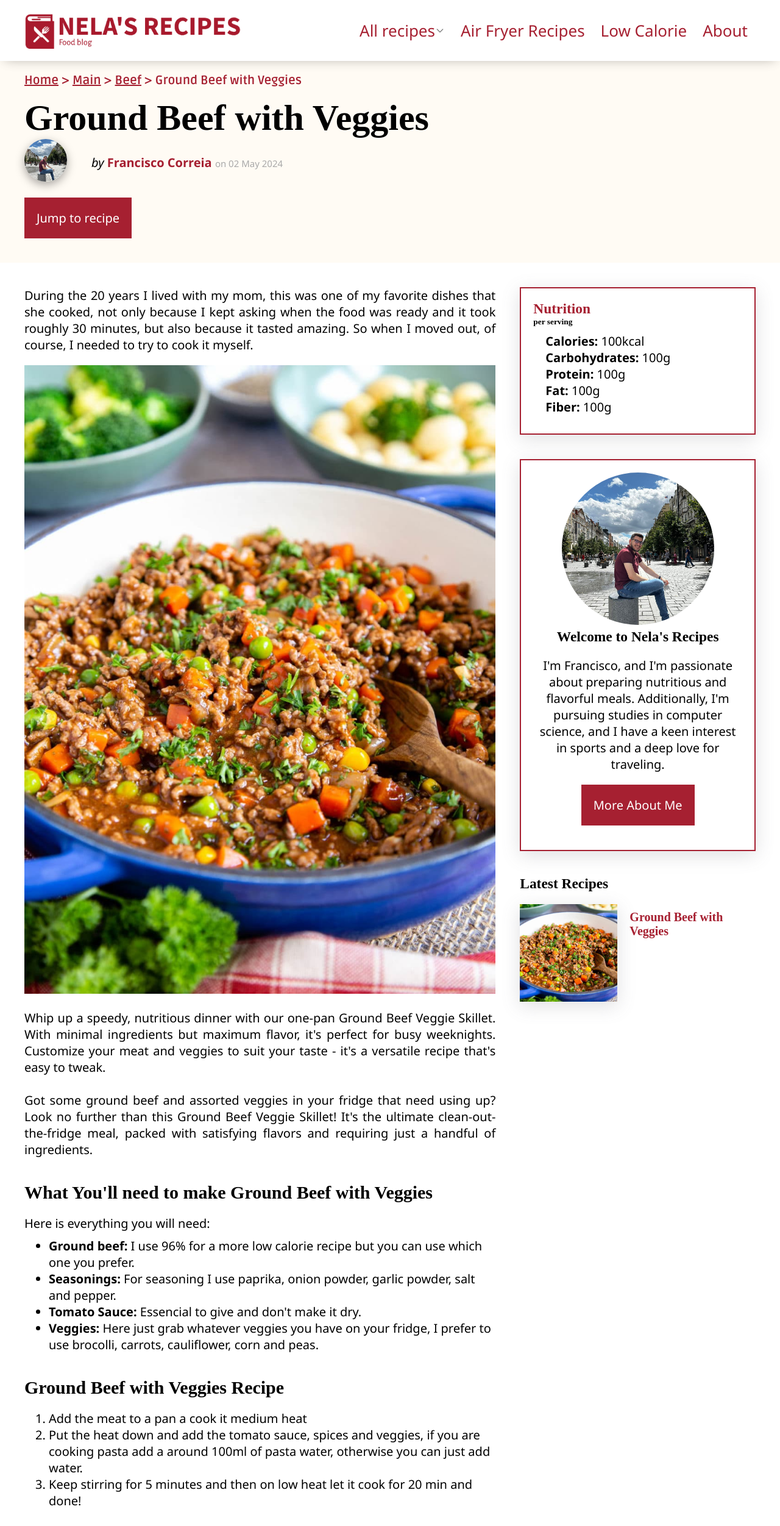
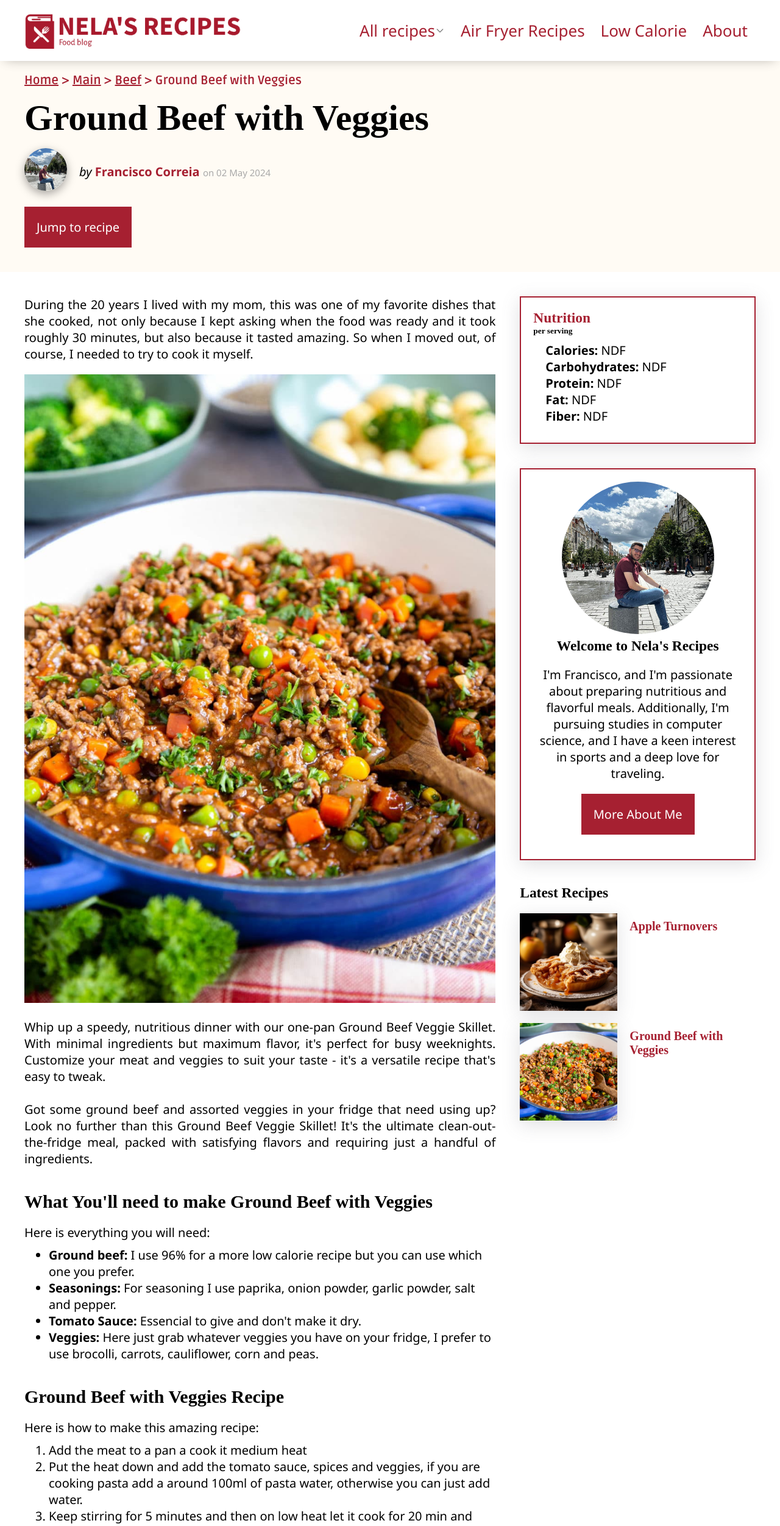
Before and after one commit to XicoCorreia/RecipeWebsite, an Angular app: page /recipes/1 in a window 1280 px wide. Shown: the top 2503 px of the page at 61% size. Built offline with nearby package versions, Linux system fonts and the light colour scheme.

Commit message:
database changes and small css changes

```diff
--- a/src/app/home/home.component.ts
+++ b/src/app/home/home.component.ts
@@ -13,13 +13,13 @@ export class HomeComponent {
     id: '',
     name: '',
     imageUrl: '',
-    steps:  [],
+    steps:  {content:[]},
     categories: [],
     date: '',
     url_steps:'',
     description: '',
     introduction:'',
-    ingredients:[],
+    ingredients:{content:[]},
     nutrituional_values: []
   };
 
--- a/src/app/recipe-page/recipe-page.component.css
+++ b/src/app/recipe-page/recipe-page.component.css
@@ -28,6 +28,7 @@
 
 #title{
     font-size: 3em;
+    margin-bottom: 0.25em;
 }
 
 .header-by {
@@ -40,7 +41,6 @@
     width: 3.5em;
     border-radius: 50%;
     box-shadow: rgba(0, 0, 0, 0.35) 0px 5px 15px;
-    margin-right: 1em;
 }
 
 #header-about{
--- a/src/app/recipe-page/recipe-page.component.html
+++ b/src/app/recipe-page/recipe-page.component.html
@@ -34,9 +34,9 @@
                 <img *ngIf="recipe.url_ingredients" src="{{recipe.url_ingredients}}" alt="ingredients_image" id="ingredients-image" >
                 <h2 id="subtitle">What You'll need to make {{recipe.name}}</h2>
                 <div class="recipe-text">
-                    Here is everything you will need:
+                    {{recipe.ingredients.introduction}}
                     <ul class="listing">
-                        <li *ngFor="let ingredient of recipe.ingredients">
+                        <li *ngFor="let ingredient of recipe.ingredients.content">
                             <b *ngIf="ingredient.title" >{{ingredient.title}}:</b>  {{ingredient.description}}
                         </li>
                     </ul>
@@ -45,8 +45,9 @@
             <div class="recipe-container">
                 <h2>{{recipe.name}} Recipe</h2>
                 <div class="recipe-text">
+                    {{recipe.steps.introduction}}
                     <ol class="listing">
-                        <li *ngFor="let step of recipe.steps">
+                        <li *ngFor="let step of recipe.steps.content">
                             <b *ngIf="step.title" >{{step.title}}:</b>  {{step.description}}
                         </li>
                     </ol>
@@ -54,7 +55,7 @@
                 <img src="{{recipe.url_steps}}" alt="steps_image" id="steps-image">
             </div>
             <div class="more-recipes-container">
-                <h2 class="title">More {{main_category}} Recipes</h2>
+                <h2>More {{main_category}} Recipes</h2>
                 <div class="grid-container">
                     <div *ngFor="let s of categoryRecipes | slice:0:4">
                         <article >
@@ -81,7 +82,7 @@
                         <h2>Ingredients</h2>
                         <div class="recipe-text">
                             <ul class="listing">
-                                <li *ngFor="let ingredient of recipe.ingredients">
+                                <li *ngFor="let ingredient of recipe.ingredients.content">
                                     <b *ngIf="ingredient.title">{{ingredient.title}}:</b> {{ingredient.description}}
                                 </li>
                             </ul>
@@ -90,7 +91,7 @@
                     <div>
                         <h2>Instructions</h2>
                         <ol id="listing">
-                            <li *ngFor="let step of recipe.steps">
+                            <li *ngFor="let step of recipe.steps.content">
                                 <b *ngIf="step.title" >{{step.title}}:</b> {{step.description}}
                             </li>
                         </ol>
--- a/src/app/shared/models/Recipe.ts
+++ b/src/app/shared/models/Recipe.ts
@@ -2,16 +2,21 @@ export class Recipe{
     id!:string;
     name!:string;
     date!: string;
+    categories!: string[];
     imageUrl!:string;
     introduction!: string;
     subtitle?:string;
     description!:string;
     url_ingredients?:string;
-    ingredients!: TitleDescription[];
-    steps!: TitleDescription[];
+    ingredients!: IntroductionContent;
+    steps!: IntroductionContent;
     url_steps!:string;
     nutrituional_values!: TitleDescription[];
-    categories!: string[];
+}
+
+export class IntroductionContent{
+    introduction?: string;
+    content!: TitleDescription[];
 }
 
 export class TitleDescription{
--- a/src/data.ts
+++ b/src/data.ts
@@ -8,6 +8,7 @@ export const sample_recipes: Recipe[] = [
         name: 'Ground Beef with Veggies',
         date: "02 May 2024",
         imageUrl: '/assets/images/recipes/mince_meat.jpg',
+        categories: ["Main", "Beef"],
         introduction:"During the 20 years I lived with my mom, this was one of my favorite dishes that she cooked, "+
         "not only because I kept asking when the food was ready and it took roughly 30 minutes, but also because it "+
         "tasted amazing. So when I moved out, of course, I needed to try to cook it myself.",
@@ -15,7 +16,9 @@ export const sample_recipes: Recipe[] = [
         "it's perfect for busy weeknights. Customize your meat and veggies to suit your taste - it's a versatile recipe that's easy to tweak.<br> <br> Got some "+
         "ground beef and assorted veggies in your fridge that need using up? Look no further than this Ground Beef Veggie Skillet! It's the ultimate "+
         "clean-out-the-fridge meal, packed with satisfying flavors and requiring just a handful of ingredients.",
-        ingredients: [
+        ingredients: {
+            introduction: "Here is everything you will need:",
+            content:[
                 {title: "Ground beef",
                 description:"I use 96% for a more low calorie recipe but you can use which one you prefer."
                 },
@@ -28,35 +31,109 @@ export const sample_recipes: Recipe[] = [
                 {title: "Veggies",
                 description:"Here just grab whatever veggies you have on your fridge, I prefer to use brocolli, carrots, cauliflower, corn and peas."
                 }
-        ],
-        steps: [
+            ]
+        },
+        steps: {
+            introduction: "Here is how to make this amazing recipe:",
+            content:[
                 {description: "Add the meat to a pan a cook it medium heat"
                 },
                 {description: "Put the heat down and add the tomato sauce, spices and veggies, if you are cooking pasta add a around 100ml of pasta water, otherwise you can just add water."
                 },
                 {description: "Keep stirring for 5 minutes and then on low heat let it cook for 20 min and done!"
                 }
-        ],
+            ]
+        },
         url_steps:'/assets/images/recipes/steps.jpg',
-        categories: ["Main", "Beef"],
         nutrituional_values: [
             {title: "Calories",
-            description: "100kcal"
+            description: "NDF"
             },
             {title: "Carbohydrates",
-            description: "100g"
+            description: "NDF"
             },
             {title: "Protein",
-            description: "100g"
+            description: "NDF"
             },
             {title: "Fat",
-            description: "100g"
+            description: "NDF"
             },
             {title: "Fiber",
-            description: "100g"
+            description: "NDF"
             }
         ]
+    },
+    {id: '5',
+    name: 'Apple Turnovers',
+    imageUrl: '/assets/images/recipes/apple_turnovers.jpg',
+    date: "05 May 2024",
+    categories: ["Dessert", "Air Fryer"],
+    introduction:"I always loved apple, and as everybody knows, apple and cinnamon belong together. So, I decided to combine these timeless "+
+    "flavors into a delightful pastry that captures the essence of autumn in every bite. ",
+    description:"Indulge in the comforting embrace of our apple turnover, where buttery layers of pastry envelop a generous filling of cinnamon-kissed "+
+    "apples. Each bite offers a symphony of flavors – the tartness of the apples harmonizing with the warmth of cinnamon, all encased in a crisp, golden "+
+    "crust. Baked to perfection, our turnovers boast a tantalizing aroma that beckons with promises of sweet satisfaction. Whether enjoyed as a morning "+
+    "treat or an afternoon delight, our apple turnovers are sure to evoke nostalgic memories and leave taste buds craving more. Experience the epitome of "+
+    "autumnal bliss with every delectable bite.",
+    ingredients: {
+        introduction: "Here is everything you will need:",
+        content:[
+            {title: "Apples",
+            description:"Our main character in the pastry."
+            },
+            {title: "Cinnamon and sugar/stevia",
+            description:"I used stevia to make it less caloric but you can use whatever you have at home."
+            },
+            {title: "Store bought puff pastry",
+            description:"I bought mine on lidl but choose your favorite one."
+            },
+            {title: "Lemon",
+            description:"The secret ingredient to make the sauce juicy and not so sweet."
+            },
+            {title: "Milk",
+            description:"Used to give that yellow and crispy color to the pastry, you can use milk or eggs."
             }
+        ]
+    },
+    steps:{
+        introduction: "As you can see bellow it is easy, fast and in the delicious:",
+        content:[
+            {description: "Cut half of an apple in cubes."
+            },
+            {description: "Add both cinnamon and sugar in a pot, mix them together and add the apple and coat them."
+            },
+            {description: "Add some of the lemon juice to the apples."
+            },
+            {
+            description: "Cut the pastry in a rectangle and put the coated apples in the middle."
+            },
+            {
+            description: "Close the pastry by bringing the corners to the middle and twisting. Brush the milk onto the puff pastry."
+            },
+            {
+            description: "Put it in the airfryer at 180ºC for 10 minutes and enjoy! "
+            }
+        ]
+    },
+    url_steps:'/assets/images/recipes/steps.jpg',
+    nutrituional_values: [
+        {title: "Calories",
+        description: "NDF"
+        },
+        {title: "Carbohydrates",
+        description: "NDF"
+        },
+        {title: "Protein",
+        description: "NDF"
+        },
+        {title: "Fat",
+        description: "NDF"
+        },
+        {title: "Fiber",
+        description: "NDF"
+        }
+    ]
+    },
 ]
 /*
 export const recipes_no_photos: Recipe[] = [
@@ -78,12 +155,7 @@ export const recipes_no_photos: Recipe[] = [
     steps: [],
     categories: ["Main", "Burritos", "Chicken"],
     },
-    {id: '5',
-    name: 'Apple Turnovers',
-    imageUrl: '/assets/images/recipes/apple_turnovers.jpg',
-    steps: [],
-    categories: ["Dessert"],
-    },
+
     {id: '6',
     name: 'Breakfast Burrito',
     imageUrl: '/assets/images/recipes/breakfast_burrito.jpg',
```
Lines whose indentation alone changed are shown as unchanged.
